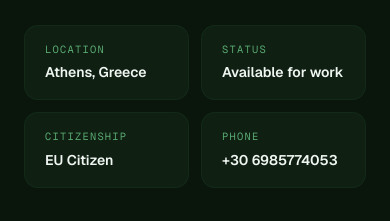
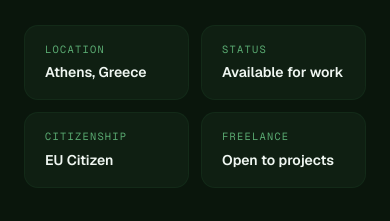
Before and after one commit to kitsakisGk/PersonalPortfolio, a Next.js app: page / in a window 390 px wide. Shown: the part 1280-1501 px from the top of the page. Built offline with nearby package versions, Linux system fonts and the light colour scheme.

Commit message:
Replace phone stat with freelance availability in About section

```diff
--- a/components/sections/About.tsx
+++ b/components/sections/About.tsx
@@ -11,7 +11,7 @@ const stats = [
   { label: "Location", value: "Athens, Greece" },
   { label: "Status", value: "Available for work" },
   { label: "Citizenship", value: "EU Citizen" },
-  { label: "Phone", value: "+30 6985774053" },
+  { label: "Freelance", value: "Open to projects" },
 ];
 
 export default function About() {
```
